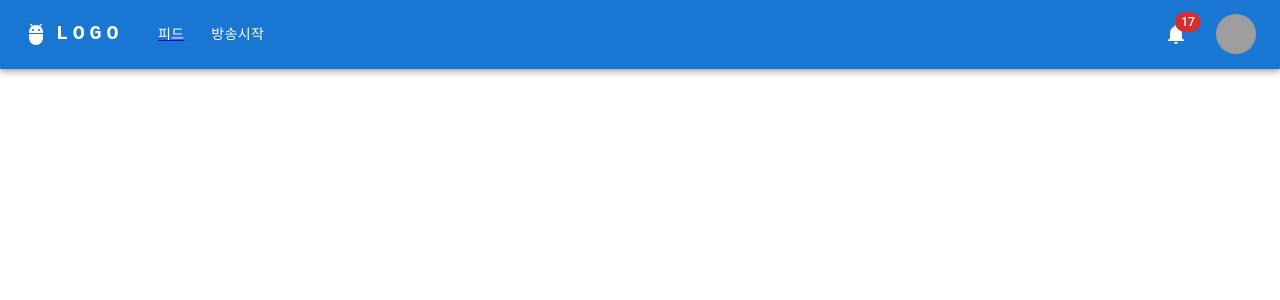
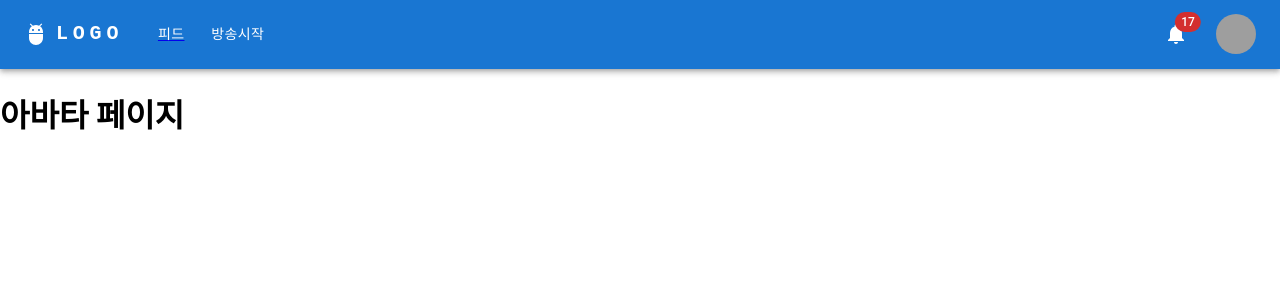
Before and after one commit to seoda0000/MALICON, a React (Create React App) app in the folder frontend/blahblah/: page /avatar in a window 1280 px wide. Before the commit this address had no page. Shown: the top 300 px of the page. Built offline with nearby package versions, Linux system fonts and the light colour scheme; grey boxes are pictures that could not be loaded.

Commit message:
[FE] Feat: 홈페이지 레이아웃 구현 완료

```diff
--- a/frontend/blahblah/src/App.tsx
+++ b/frontend/blahblah/src/App.tsx
@@ -1,25 +1,15 @@
 import { Routes, Route } from "react-router-dom";
 import "./App.css";
 
-import MainPage from "./pages/MainPage";
-// import LandingPage from "./pages/LandingPage";
-import FeedPage from "./pages/FeedPage";
-import TutorialPage from "./pages/TutorialPage";
-
-import Layout from "./components/layout/Layout";
+import LandingPage from "./pages/LandingPage";
+import HomePage from "./pages/HomePage";
 
 function App() {
   return (
-    // <BrowserRouter>
-    <Layout>
-      <Routes>
-        {/* <Route path="/" element={<LandingPage />} /> */}
-        <Route path="/" element={<MainPage />} />
-        <Route path="/tutorial" element={<TutorialPage />} />
-        <Route path="/feed" element={<FeedPage />} />
-      </Routes>
-    </Layout>
-    // </BrowserRouter>
+    <Routes>
+      <Route path="/" element={<LandingPage />} />
+      <Route path="/*" element={<HomePage />} />
+    </Routes>
   );
 }
 
--- a/frontend/blahblah/src/components/layout/NavBar.tsx
+++ b/frontend/blahblah/src/components/layout/NavBar.tsx
@@ -7,7 +7,7 @@ import Typography from "@mui/material/Typography";
 import Menu from "@mui/material/Menu";
 import MenuIcon from "@mui/icons-material/Menu";
 import Container from "@mui/material/Container";
-import Avatar from "@mui/material/Avatar";
+// import Avatar from "@mui/material/Avatar";
 import Button from "@mui/material/Button";
 import Tooltip from "@mui/material/Tooltip";
 import MenuItem from "@mui/material/MenuItem";
--- /dev/null
+++ b/frontend/blahblah/src/pages/AvatarPage.tsx
@@ -0,0 +1,8 @@
+function AvatarPage() {
+  return (
+    <div>
+      <h1>아바타 페이지</h1>
+    </div>
+  );
+}
+export default AvatarPage;
--- /dev/null
+++ b/frontend/blahblah/src/pages/HomePage.tsx
@@ -0,0 +1,23 @@
+import { Routes, Route } from "react-router-dom";
+
+import Layout from "../components/layout/Layout";
+import FeedPage from "./FeedPage";
+import MainPage from "./MainPage";
+import TutorialPage from "./TutorialPage";
+import AvatarPage from "./AvatarPage";
+
+function HomePage() {
+  return (
+    <div>
+      <Layout>
+        <Routes>
+          <Route path="/main" element={<MainPage />} />
+          <Route path="/feed" element={<FeedPage />} />
+          <Route path="/tutorial" element={<TutorialPage />} />
+          <Route path="/avatar" element={<AvatarPage />} />
+        </Routes>
+      </Layout>
+    </div>
+  );
+}
+export default HomePage;
```
Also changed, not shown: frontend/blahblah/src/components/layout/NavBarLanding.tsx (+6 -6 lines).
